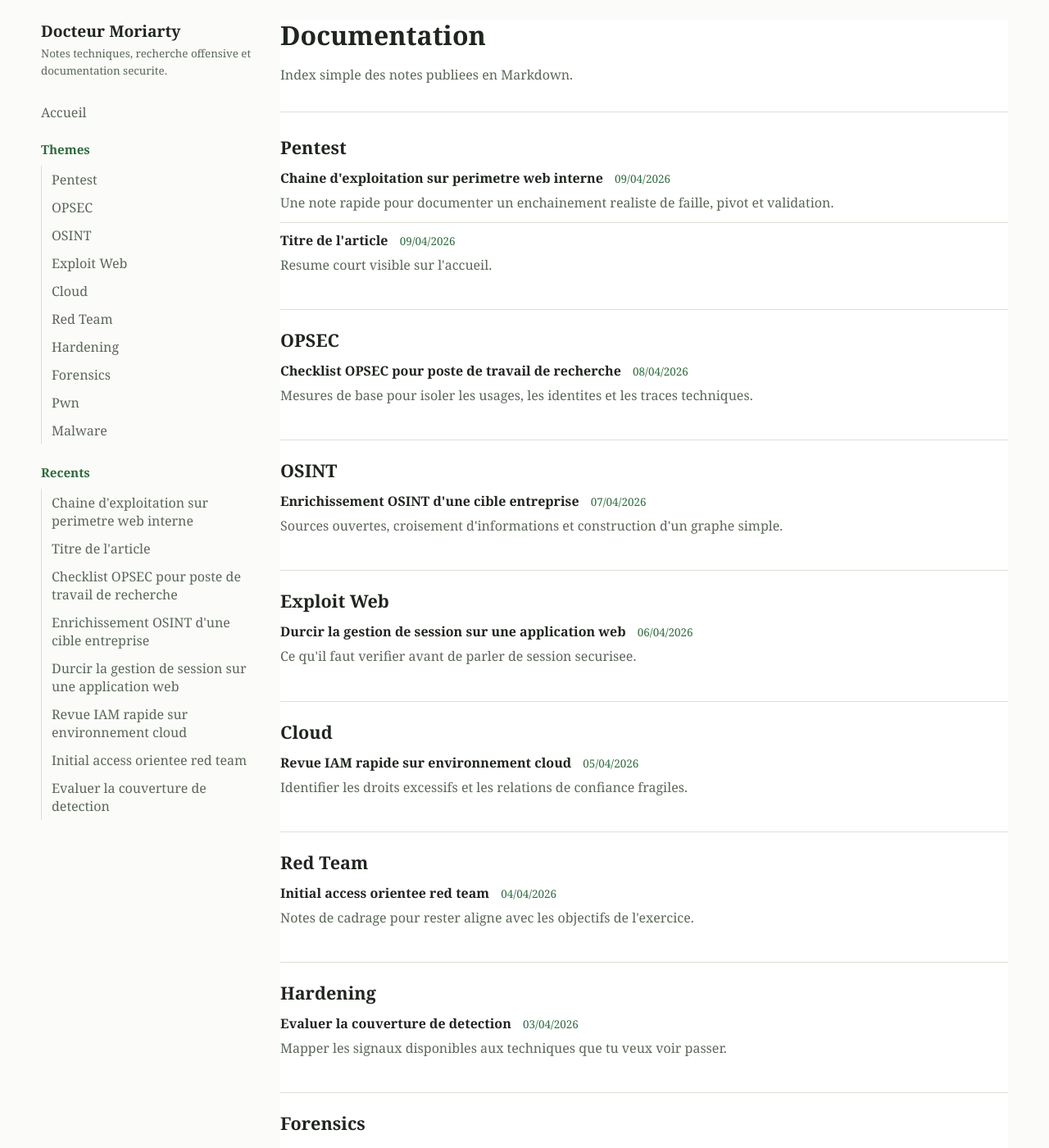
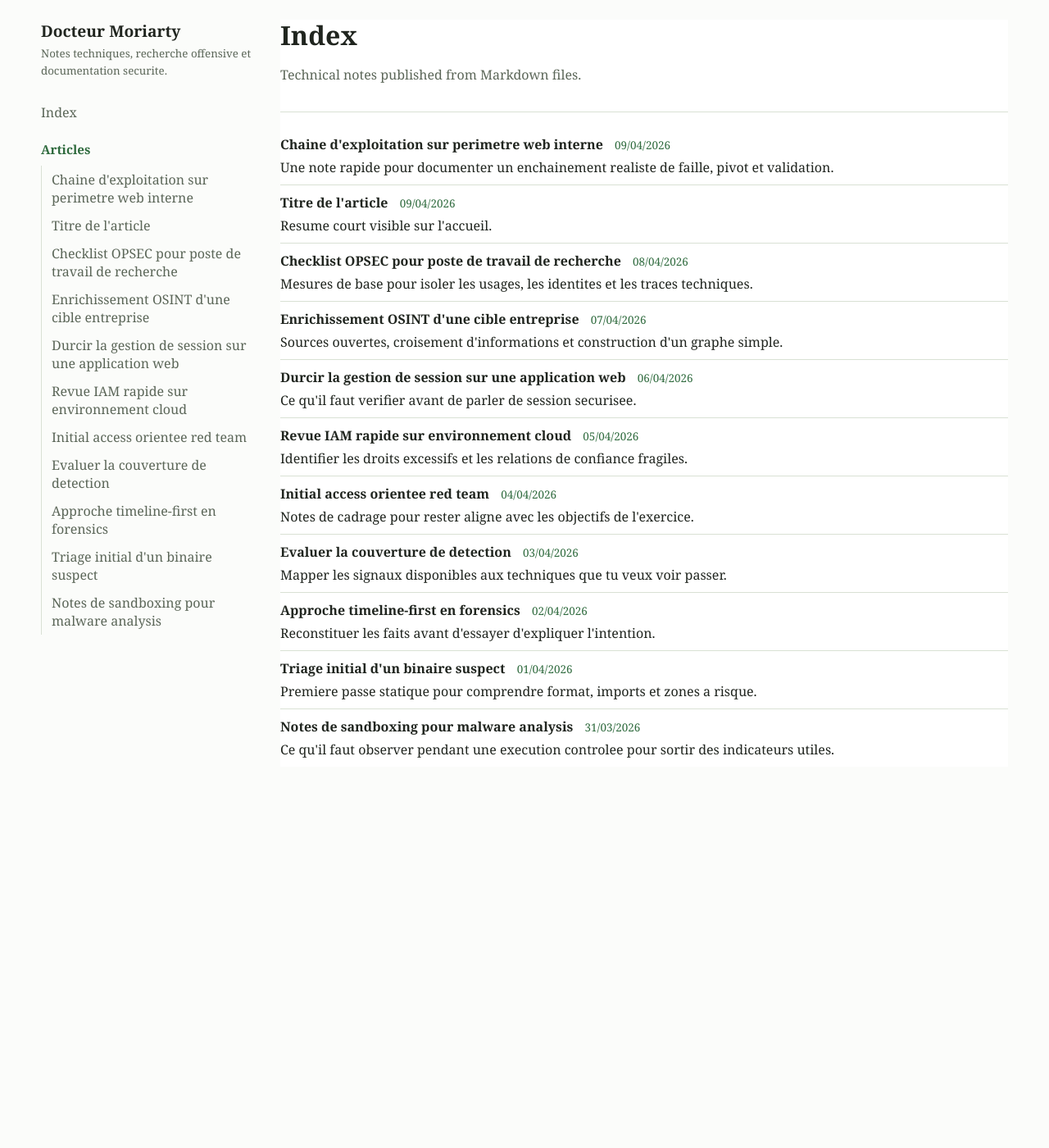
Before and after one commit to DocteurMoriarty/docteurmoriarty.github.io, a Jekyll site: the page built from index.html, in a window 1280 px wide and 1400 px high. Shown: the whole window at 82% size. Built offline with Jekyll 4.4.1, drawn with Linux system fonts in a browser that asks for light colours.

Commit message:
Remove visible categories and simplify docs index

```diff
--- a/_data/categories.yml
+++ b/_data/categories.yml
@@ -1,30 +1,30 @@
 - slug: pentest
   title: Pentest
-  description: Methodologie offensive, exploitation et validation terrain.
+  description: Offensive assessment, exploitation workflow and validation.
 - slug: opsec
   title: OPSEC
-  description: Hygiene operationnelle, discretion et reduction de surface.
+  description: Operational security, exposure reduction and compartmentation.
 - slug: osint
   title: OSINT
-  description: Collecte, pivoting et enrichment de cibles ouvertes.
+  description: Target collection, pivoting and enrichment.
 - slug: web-security
-  title: Exploit Web
-  description: Vulns applicatives, auth et chaines d'exploitation web.
+  title: Web Exploitation
+  description: Application flaws, auth bypass and exploitation chains.
 - slug: cloud-security
-  title: Cloud
-  description: IAM, erreurs de configuration et traces d'attaque cloud.
+  title: Kubernetes
+  description: Cluster exposure, workload abuse and control-plane review.
 - slug: red-team
-  title: Red Team
-  description: Simulation d'adversaire, objectifs, chaines d'acces.
+  title: Initial Access
+  description: Entry vectors, delivery and access operations.
 - slug: blue-team
   title: Hardening
-  description: Durcissement, reduction de surface et hygiene defensive.
+  description: Surface reduction, baseline security and defensive hygiene.
 - slug: forensics
   title: Forensics
-  description: Analyse post-incident, timeline et conservation de preuves.
+  description: Timeline reconstruction, artefact review and evidence handling.
 - slug: reverse-engineering
   title: Pwn
-  description: Binaire, desassemblage, primitives memoire et exploitation.
+  description: Binary triage, memory corruption primitives and exploitation.
 - slug: malware-analysis
-  title: Malware
-  description: Triage, sandboxing et extraction d'indicateurs.
+  title: Maldev
+  description: Tradecraft, loader behavior and capability analysis.
--- a/_layouts/article.html
+++ b/_layouts/article.html
@@ -3,11 +3,7 @@ layout: default
 ---
 <article class="article-page">
   <div class="article-meta">
-    <a class="back-link" href="{{ '/' | relative_url }}">Retour a l'accueil</a>
-    {% assign current_category = site.data.categories | where: "slug", page.category | first %}
-    {% if current_category %}
-      <span class="category-pill">{{ current_category.title }}</span>
-    {% endif %}
+    <a class="back-link" href="{{ '/' | relative_url }}">Back to index</a>
   </div>
 
   <header class="article-header">
--- a/_layouts/default.html
+++ b/_layouts/default.html
@@ -18,26 +18,14 @@
         </a>
 
         <nav class="sidebar-nav">
-          <a href="{{ '/' | relative_url }}">Accueil</a>
+          <a href="{{ '/' | relative_url }}">Index</a>
         </nav>
 
         <section class="sidebar-section">
-          <h2>Themes</h2>
+          <h2>Articles</h2>
           <ul class="sidebar-list">
             {% assign sorted_articles = site.articles | sort: "date" | reverse %}
-            {% for category in site.data.categories %}
-              {% assign posts_in_category = sorted_articles | where: "category", category.slug %}
-              {% if posts_in_category.size > 0 %}
-                <li><a href="{{ '/' | relative_url }}#{{ category.slug }}">{{ category.title }}</a></li>
-              {% endif %}
-            {% endfor %}
-          </ul>
-        </section>
-
-        <section class="sidebar-section">
-          <h2>Recents</h2>
-          <ul class="sidebar-list">
-            {% for article in sorted_articles limit: 8 %}
+            {% for article in sorted_articles %}
               <li><a href="{{ article.url | relative_url }}">{{ article.title }}</a></li>
             {% endfor %}
           </ul>
--- a/index.html
+++ b/index.html
@@ -4,18 +4,13 @@ title: Accueil
 ---
 <section class="doc-page">
   <header class="doc-header">
-    <h1>Documentation</h1>
-    <p>Index simple des notes publiees en Markdown.</p>
+    <h1>Index</h1>
+    <p>Technical notes published from Markdown files.</p>
   </header>
 
   {% assign sorted_articles = site.articles | sort: "date" | reverse %}
-  {% for category in site.data.categories %}
-    {% assign posts_in_category = sorted_articles | where: "category", category.slug %}
-    {% if posts_in_category.size > 0 %}
-      <section id="{{ category.slug }}" class="topic-section">
-        <h2>{{ category.title }}</h2>
   <ul class="doc-list">
-          {% for article in posts_in_category %}
+    {% for article in sorted_articles %}
       <li class="doc-item">
         <a href="{{ article.url | relative_url }}">{{ article.title }}</a>
         {% if article.date %}
@@ -28,6 +23,3 @@ title: Accueil
     {% endfor %}
   </ul>
 </section>
-    {% endif %}
-  {% endfor %}
-</section>
```
Lines whose indentation alone changed are shown as unchanged.
